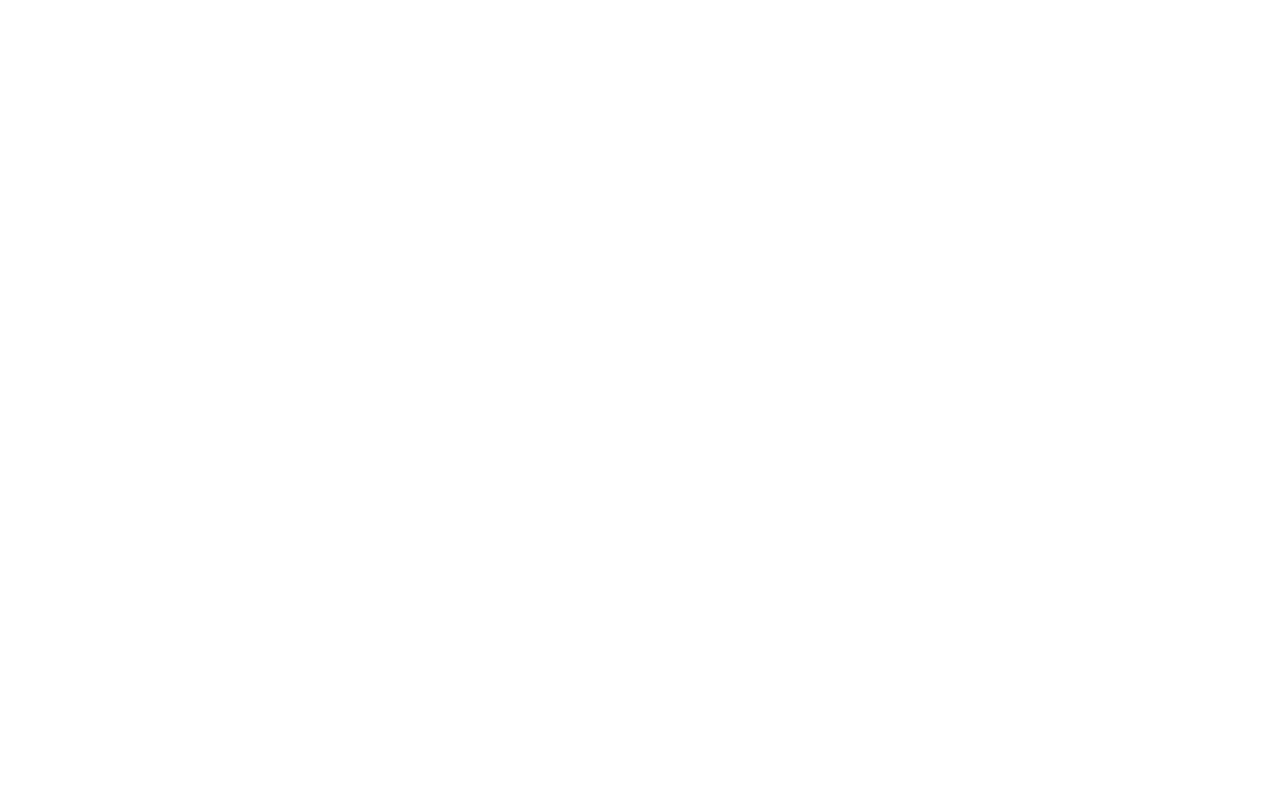
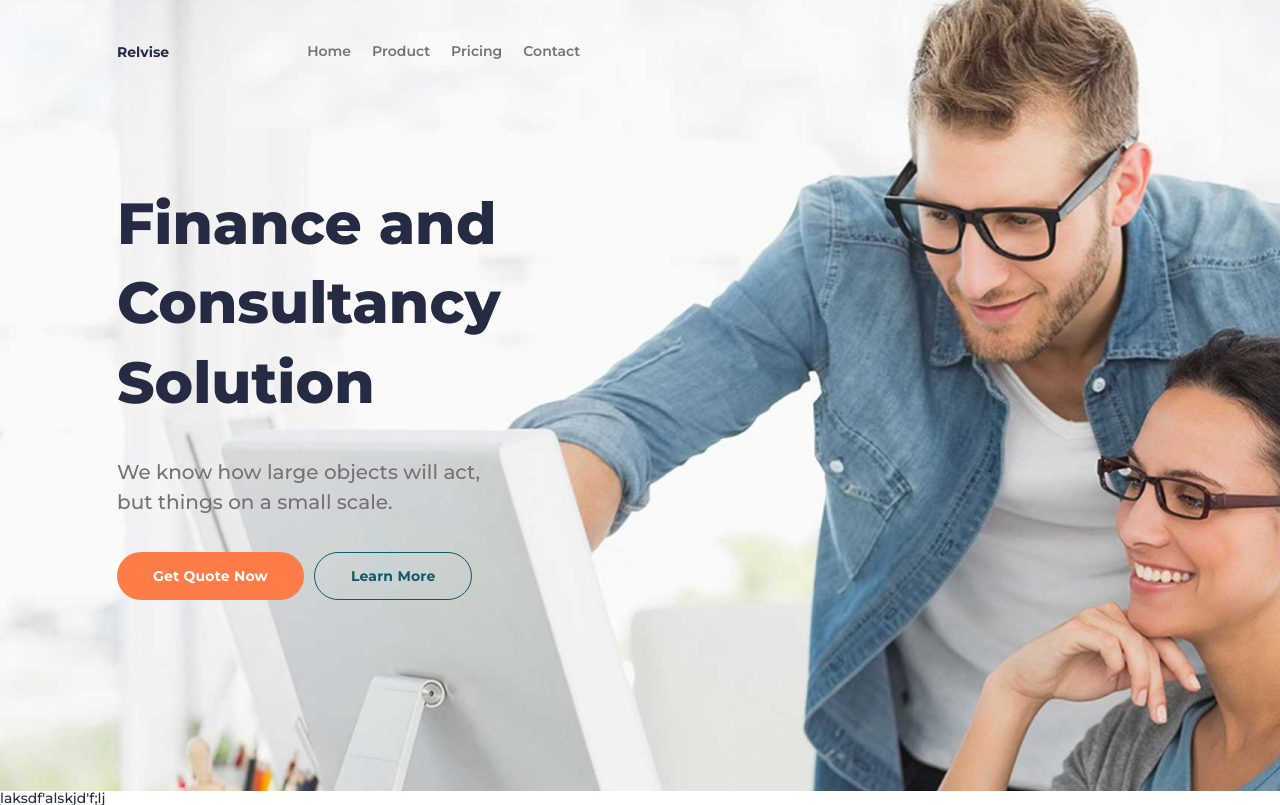
Before and after one commit to JezusDev/-----, a plain HTML site: page index.html in a window 1280 px wide. Drawn offline with Linux system fonts and the light colour scheme.

Commit message:
Add main page with css

```diff
--- a/css/main.css
+++ b/css/main.css
@@ -34,16 +34,213 @@ h6 {
 html, body {
     height: 100%;
     line-height: 1;
-    font-size: 16px;
-    color: #000;
+    font-size: 14px;
+    color: #252B42;
+    font-weight: 500;
+    font-family: Montserrat;
 }
 
 .wrapper {
     min-width: 100%;
     overflow: hidden;
+    display: flex;
+    flex-direction: column;
+    min-height: 100vh;
 }
 
 ._container {
     max-width: 1046px;
     margin: 0 auto;
+    padding: 0 15px;
+    box-sizing: content-box;
 }
+._ibg {
+    position: relative;
+}
+._ibg img {
+    position: absolute;
+    width: 100%;
+    height: 100%;
+    top: 0;
+    left: 0;
+    object-fit: cover;
+}
+
+/* ======HEADER========================================================================= */
+
+.header {
+    position: absolute;
+    width: 100%;
+    left: 0;
+    top: 0;
+    z-index: 50;
+}
+
+
+.header__container {
+    display: flex;
+    min-height: 104px;
+    align-items: center;
+}
+@media (max-width: 479px) {
+    .header__container{
+        min-height: 70px;
+    }
+}
+
+
+.header__logo {
+    color: #252B42;
+    font-weight: 700;
+    font-style: 24px;
+    color: inherit
+}
+
+
+.header__menu {
+    margin-left: 133px;
+}
+
+@media (max-width: 992px) {
+    .header__menu {
+        margin-left: 80px;
+    }
+}
+@media (max-width: 767px) {
+    .header__menu {
+        margin-left: 40px;
+    }
+}
+
+
+
+.menu {
+    padding: 5px;
+}
+
+
+.menu__list {
+    display: flex;
+    flex-wrap: wrap;
+}
+
+
+.menu__item:not(:last-child) {
+    margin-right: 21px;
+}
+
+
+.menu__link {
+    color: #737373;
+    line-height: calc(24 / 14 * 100%);
+    font-weight: 600;
+}
+@media (max-width: 479px) {
+    .header__menu {
+        margin-left: 20px;
+    }
+    .menu__link{
+        font-size: 18px;
+    }
+}
+/* ======MAIN========================================================================= */
+.main {
+    flex: 1 1 auto;
+}
+.main__main-block {
+}
+/* ======FOOTER========================================================================= */
+footer {
+
+}
+
+/* ======MAIN-BLOCK========================================================================= */
+
+.main-block {
+    position: relative;
+}
+.main-block__container {
+}
+.main-block__body {
+    padding: 184px 0 191px 0px;
+    position: relative;
+    z-index: 2;
+    max-width: 400px
+}
+.main-block__body > *:not(:last-child){
+    margin-bottom: 35px;
+}
+
+.main-block__title {
+    font-size: 58px;
+    line-height: calc(80 / 58 * 100%);
+    font-weight: 800;
+}
+.main-block__text {
+    color: #737373;
+    font-size: 20px;
+    line-height: 1.5;
+}
+.main-block__buttons {
+    display: inline-flex;
+    flex-wrap: wrap;
+    margin: -10px 0;
+}
+
+@media (max-width: 479px) {
+    .main-block__title {
+        font-size: 42px;
+    }
+
+}
+.main-block__button {
+    border-radius: 37px;
+    display: flex;
+    justify-content: center;
+    align-items: center;
+    padding: 5px 36px;
+    line-height: 150%;
+    min-height: 48px;
+    letter-spacing: 0.2px;
+    font-weight: 700;
+    text-align: center;
+    margin: 10px 0;
+}
+.main-block__button:not(:last-child) {
+    margin-right: 10px;
+}
+.main-block__button_orange{
+    background: #FF7B47;
+    color: #fff;
+
+}
+.main-block__button_border {
+    color: #0D5C63;
+    border: 1px solid #0D5C63
+}
+
+@media (max-width: 479px) {
+    .main-block__button {
+        flex: 1 1 auto;
+    }
+}
+.main-block__image {
+    position: absolute;
+    width: 100%;
+    height: 100%;
+    top: 0;
+    left: 0;
+}
+
+@media (max-width: 1300px) {
+    .main-block__image img {
+        object-position: right;
+
+    }
+}
+
+@media (max-width: 992px) {
+    .main-block__image {
+        opacity: 0.5;
+    }
+}
--- a/index.html
+++ b/index.html
@@ -1,17 +1,64 @@
 <!DOCTYPE html>
 <html lang="en">
-<head>
-    <meta charset="UTF-8">
-    <meta http-equiv="X-UA-Compatible" content="IE=edge">
-    <meta name="viewport" content="width=device-width, initial-scale=1.0">
-    <link href="https://fonts.googleapis.com/css?family=Montserrat:regular,500,600,700,900" rel="stylesheet" />
-    <link rel="stylesheet" href="css/main.css">
+  <head>
+    <meta charset="UTF-8" />
+    <meta http-equiv="X-UA-Compatible" content="IE=edge" />
+    <meta name="viewport" content="width=device-width, initial-scale=1.0" />
+    <link
+      href="https://fonts.googleapis.com/css?family=Montserrat:regular,500,600,700,800&display=swap"
+      rel="stylesheet"
+    />
+    <link rel="stylesheet" href="css/main.css" />
     <title>Document</title>
-</head>
-<body>
+  </head>
+  <body>
     <div class="wrapper">
+      <header class="header">
+        <div class="header__container _container">
+          <a href="" class="header__logo">Relvise</a>
+          <nav class="header__menu menu">
+            <ul class="menu__list">
+              <li class="menu__item"><a href="" class="menu__link">Home</a></li>
+              <li class="menu__item">
+                <a href="" class="menu__link">Product</a>
+              </li>
+              <li class="menu__item">
+                <a href="" class="menu__link">Pricing</a>
+              </li>
+              <li class="menu__item">
+                <a href="" class="menu__link">Contact</a>
+              </li>
+            </ul>
+          </nav>
+        </div>
+      </header>
+      <main class="main">
+        <div class="main__main-block main-block">
+          <div class="main-block__container _container">
+            <div class="main-block__body">
+              <h1 class="main-block__title">
+                Finance and Consultancy Solution
+              </h1>
 
+              <div class="main-block__text">
+                We know how large objects will act, but things on a small scale.
+              </div>
+
+              <div class="main-block__buttons">
+                <a href="" class="main-block__button main-block__button_orange">Get Quote Now</a>
+                <a href="" class="main-block__button main-block__button_border"
+                  >Learn More</a
+                >
+              </div>
+            </div>
+          </div>
+          <div class="main-block__image _ibg">
+              <img src="img/main_block/cover.jpg" alt="cover" srcset="">
+          </div>
+        </div>
+      </main>
+      <footer class="footer">laksdf'alskjd'f;lj</footer>
     </div>
     <script src="js/script.js"></script>
-</body>
+  </body>
 </html>
```
Also changed, not shown: img/main_block/cover.jpg (added).
